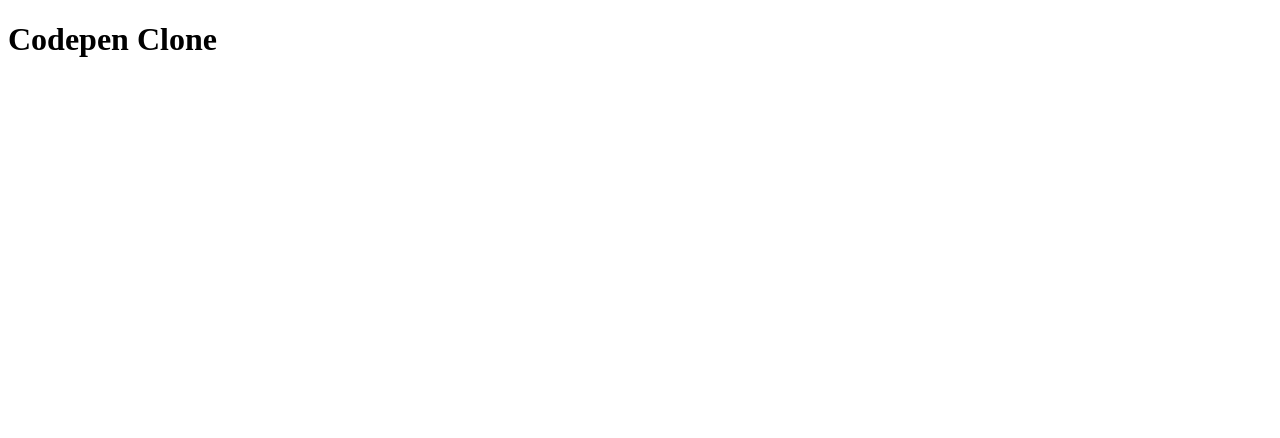
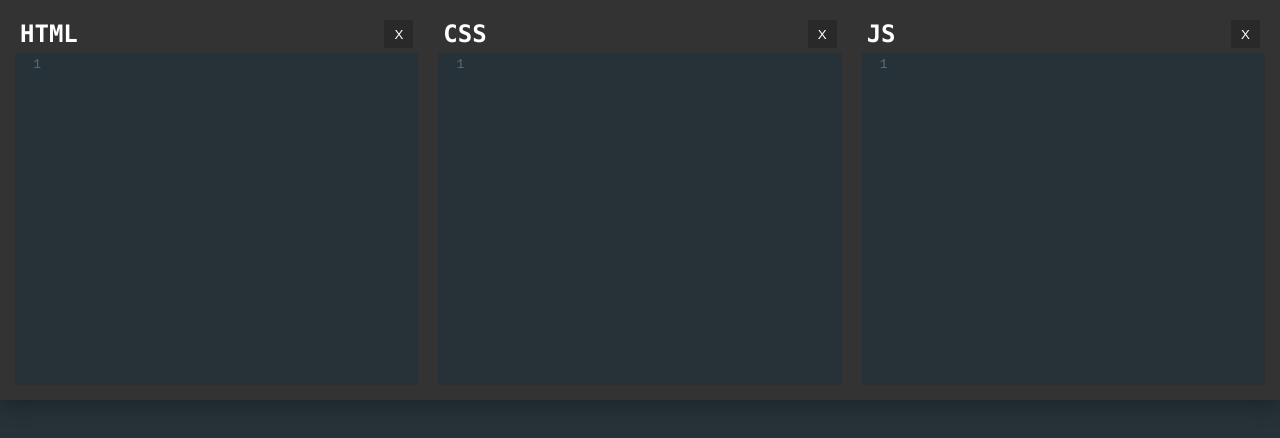
Before and after one commit to StyleShit/react-codepen-clone, a React (Create React App) app: page / in a window 1280 px wide. Shown: the top 438 px of the page. Built offline with nearby package versions, Linux system fonts and the light colour scheme.

Commit message:
Created basic structure and styling

```diff
--- a/package.json
+++ b/package.json
@@ -6,7 +6,9 @@
 		"@testing-library/jest-dom": "^4.2.4",
 		"@testing-library/react": "^9.5.0",
 		"@testing-library/user-event": "^7.2.1",
+		"codemirror": "^5.58.1",
 		"react": "^16.13.1",
+		"react-codemirror2": "^7.2.1",
 		"react-dom": "^16.13.1",
 		"react-scripts": "3.4.3"
 	},
--- a/src/components/App.js
+++ b/src/components/App.js
@@ -1,11 +1,22 @@
-import React from 'react';
+import React, { useState, useEffect } from 'react';
+import Editor from './Editor';
+import Output from './Output';
 import './css/App.css';
+
 
 function App() {
 	return (
-		<>
-			<h1>Codepen Clone</h1>
-		</>
+		<div className="codepen-clone">
+			<div className="editors-pane">
+				<Editor title="HTML" language="xml" value="" />
+				<Editor title="CSS" language="css" value="" />
+				<Editor title="JS" language="javascript" value="" />
+			</div>
+
+			<div className="output-pane">
+				<Output srcDoc="" />
+			</div>
+		</div>
 	);
 }
 
--- /dev/null
+++ b/src/components/Editor.js
@@ -0,0 +1,31 @@
+import React from 'react';
+
+// Codemirror
+import 'codemirror/lib/codemirror.css';
+import 'codemirror/theme/material.css';
+import 'codemirror/mode/xml/xml';
+import 'codemirror/mode/css/css';
+import 'codemirror/mode/javascript/javascript';
+import { Controlled as CodeMirror } from 'react-codemirror2';
+
+
+export default function Editor({ value, title, language })
+{
+    return (
+        <div className="editor-container">
+
+            <div className="editor-title">
+                <h2>{ title }</h2>
+                <button className="toggle-editor"></button>
+            </div>
+
+            <CodeMirror value={ value } options={{
+                mode: language,
+                theme: 'material',
+                lineNumbers: true,
+                indentWithTabs: true
+            }} />
+
+        </div>
+    )
+}
--- /dev/null
+++ b/src/components/Output.js
@@ -0,0 +1,11 @@
+import React from 'react'
+
+export default function Output({ srcDoc })
+{
+    return (
+        <div className="output-container">
+            <iframe className={ srcDoc !== '' ? 'has-code' : '' }
+                    srcDoc={ srcDoc } />
+        </div>
+    )
+}
--- a/src/components/css/App.css
+++ b/src/components/css/App.css
@@ -0,0 +1,123 @@
+*
+{
+	box-sizing: border-box;
+}
+
+body
+{
+	margin: 0;
+	padding: 0;
+	height: 100vh;
+}
+
+.codepen-clone
+{
+	height: 100vh;
+	display: flex;
+	flex-direction: column;
+}
+
+.editors-pane
+{
+	display: flex;
+	justify-content: space-around;
+	align-content: stretch;
+	flex: 0 0 50%;
+	padding: 5px;
+	background-color: #333;
+	position: relative;
+	z-index: 10;
+	box-shadow: 0 5px 20px 0 rgba( 0,0,0,.3 );
+}
+
+.editors-pane .editor-container
+{
+	flex: 1 0 auto;
+	padding: 10px;
+	height: 100%;
+	width: 33.33%;
+	position: relative;
+	display: flex;
+	flex-direction: column;
+	color: #FFF;
+}
+
+.editors-pane .editor-container.collapsed
+{
+	flex-shrink: 1;
+	flex-grow: 0;
+	width: 0;
+	flex-basis: 1%;
+}
+
+
+.editor-container .editor-title
+{
+	display: flex;
+	justify-content: space-between;
+	align-items: center;
+	padding: 5px;
+}
+
+.editor-container .editor-title h2
+{
+	font-family: Consolas;
+	margin: 0;
+}
+
+.editor-container .editor-title .toggle-editor
+{
+	border: none;
+	background-color: rgba( 0,0,0,.2 );
+	color: #FFF;
+	height: 100%;
+	padding: 0 10px;
+}
+
+.editor-container .editor-title .toggle-editor::after
+{
+	content: 'X';
+}
+
+.editor-container .react-codemirror2
+{
+	flex-grow: 1;
+	position: relative;
+}
+
+.editor-container .CodeMirror
+{
+	position: absolute;
+	width: 100%;
+	height: 100%;
+	top: 0;
+	left: 0;
+}
+
+.output-pane
+{
+	flex: 0 0 50%;
+}
+
+.output-container
+{
+	height: 100%;
+	display: flex;
+	background-color: #263238;
+}
+
+.output-container iframe
+{
+	position: relative;
+	border: none;
+	width: 100%;
+	height: 100%;
+	padding: 10px;
+	margin: 0;
+	overflow: auto;
+}
+
+.output-container iframe.has-code
+{
+	background-color: #FFF;
+}
```
Also changed, not shown: 1 other file (tests, documents, lock files or other folders).
